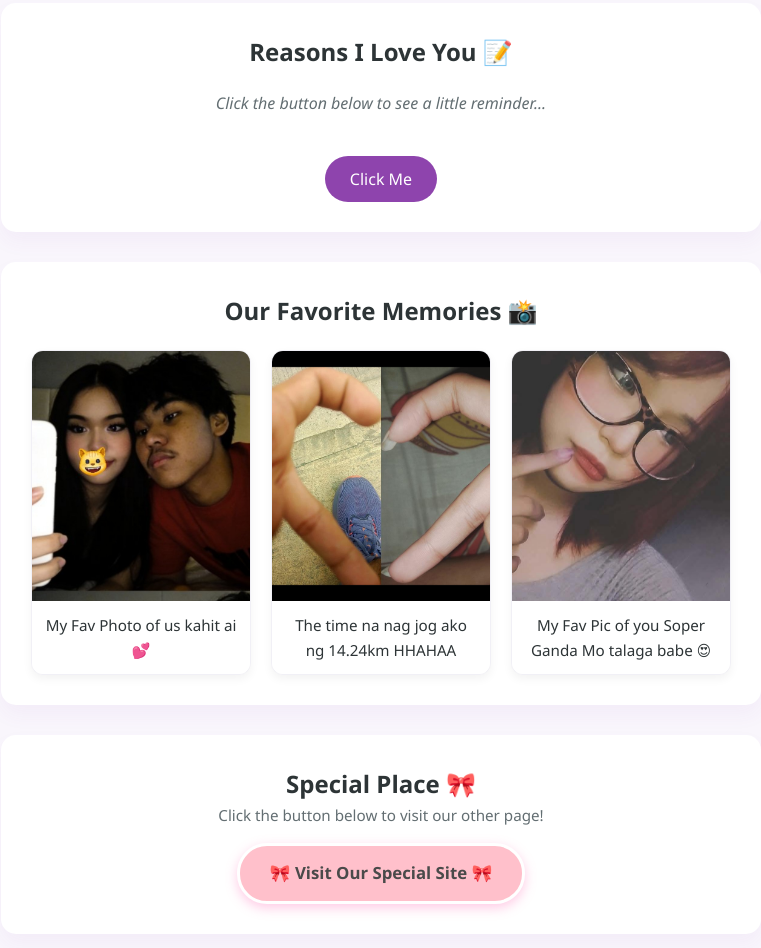
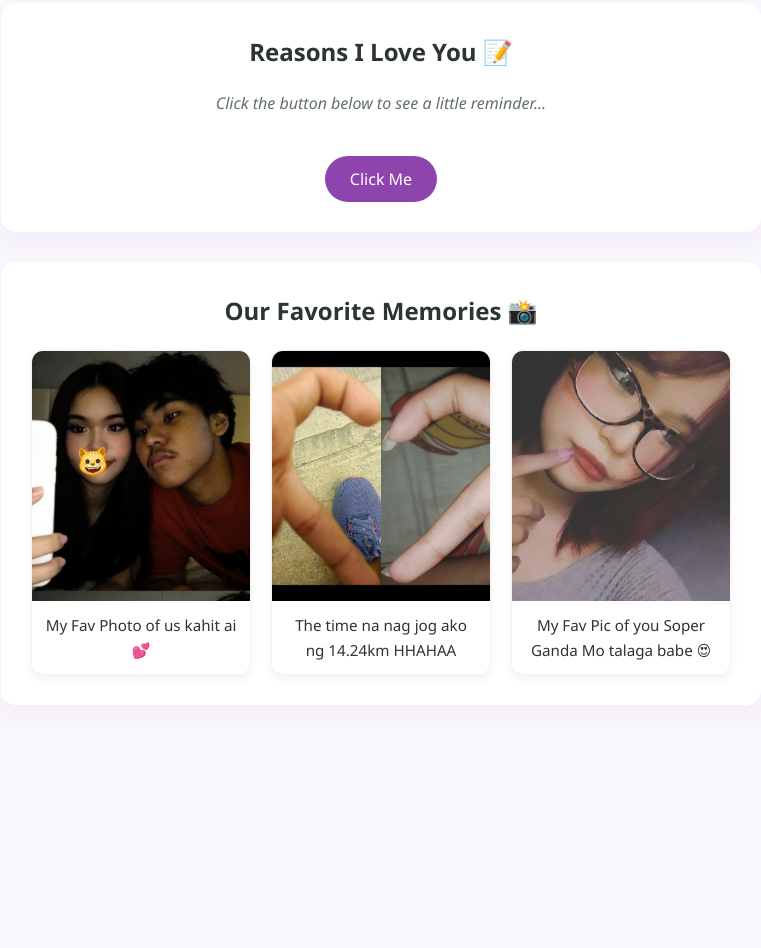
Before and after one commit to delafuenteniomie-code/My-webpage-for-my-wife, a plain HTML site: page index.html in a window 1280 px wide. Shown: the part 913-1861 px from the top of the page, without its empty margins (259-1020 px from the left). After the commit the page ends 1728 px from the top, so only its background shows below. Drawn offline with Linux system fonts and the light colour scheme.

Commit message:
update index.html

```diff
--- a/index.html
+++ b/index.html
@@ -255,11 +255,7 @@
         </div>
 
         <!-- Hello Kitty Hyperlink Section -->
-        <div class="card">
-            <h2>Special Place 🎀</h2>
-            <p style="color: #636e72; font-size: 0.95rem;">Click the button below to visit our other page!</p>
-            <a href="http://localhost:7700/lovey.html" class="hello-kitty-btn" target="_blank" rel="noopener noreferrer">
-                🎀 Visit Our Special Site 🎀
+
             </a>
         </div>
 
```
